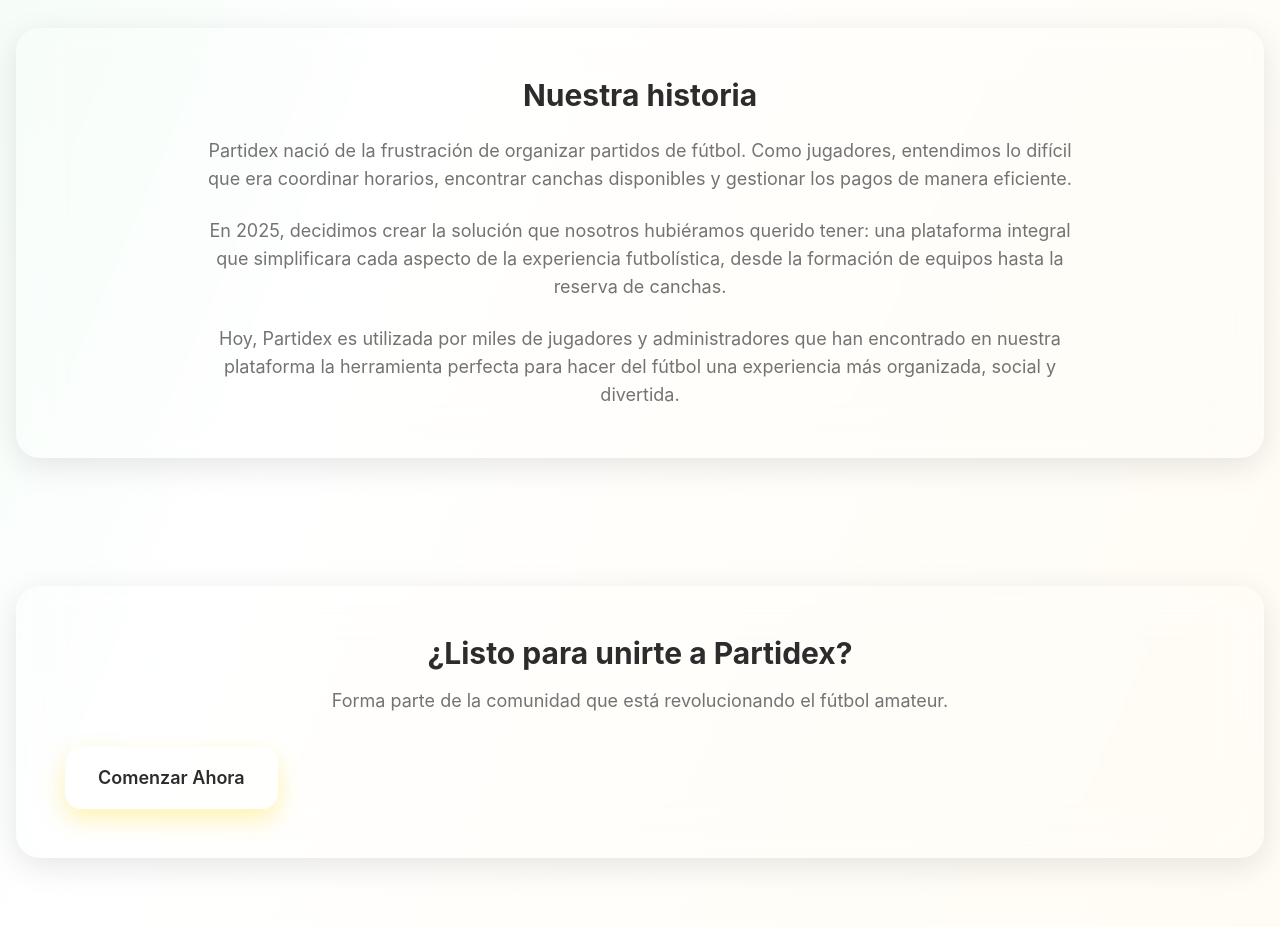
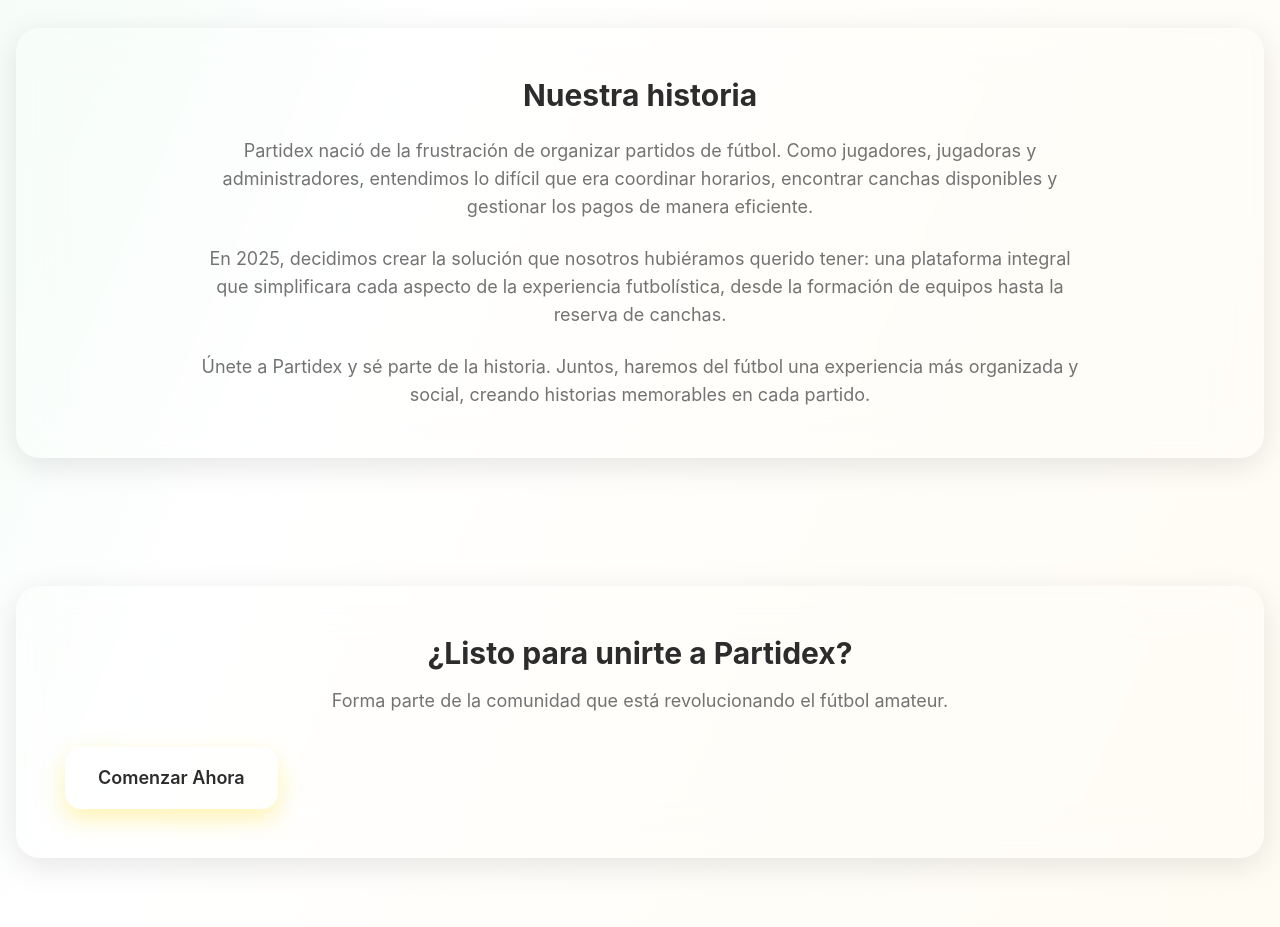
Before and after one commit to cristiandalpiva/partidex-match-hub, a React (Vite) app: page /about in a window 1280 px wide. Shown: the part 1900-2827 px from the top of the page. Built offline with nearby package versions, Linux system fonts and the light colour scheme.

Commit message:
Update About page text

```diff
--- a/src/pages/About.tsx
+++ b/src/pages/About.tsx
@@ -178,13 +178,13 @@ const About = () => {
               <h3 className="text-3xl font-bold text-foreground mb-6">Nuestra historia</h3>
               <div className="space-y-6 text-lg text-muted-foreground">
                 <p>
-                  Partidex nació de la frustración de organizar partidos de fútbol. Como jugadores, entendimos lo difícil que era coordinar horarios, encontrar canchas disponibles y gestionar los pagos de manera eficiente.
+                  Partidex nació de la frustración de organizar partidos de fútbol. Como jugadores, jugadoras y administradores, entendimos lo difícil que era coordinar horarios, encontrar canchas disponibles y gestionar los pagos de manera eficiente.
                 </p>
                 <p>
                   En 2025, decidimos crear la solución que nosotros hubiéramos querido tener: una plataforma integral que simplificara cada aspecto de la experiencia futbolística, desde la formación de equipos hasta la reserva de canchas.
                 </p>
                 <p>
-                  Hoy, Partidex es utilizada por miles de jugadores y administradores que han encontrado en nuestra plataforma la herramienta perfecta para hacer del fútbol una experiencia más organizada, social y divertida.
+                  Únete a Partidex y sé parte de la historia. Juntos, haremos del fútbol una experiencia más organizada y social, creando historias memorables en cada partido.
                 </p>
               </div>
             </div>
```
